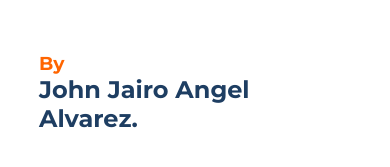
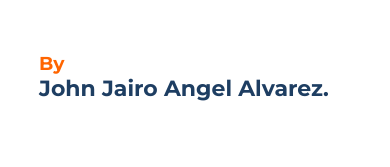
Before and after one commit to John-Alz/sectionTeam, a plain HTML site: page index.html in a window 390 px wide. Shown: the part 1025-1192 px from the top of the page. Drawn offline with Linux system fonts and the light colour scheme.

Commit message:
fix: css

```diff
--- a/css/styles.css
+++ b/css/styles.css
@@ -191,4 +191,8 @@
     .container_parrafo p {
         font-size: 15px;
     }
+
+    .by_section h2 {
+        font-size: 22px;
+    }
 }
```
